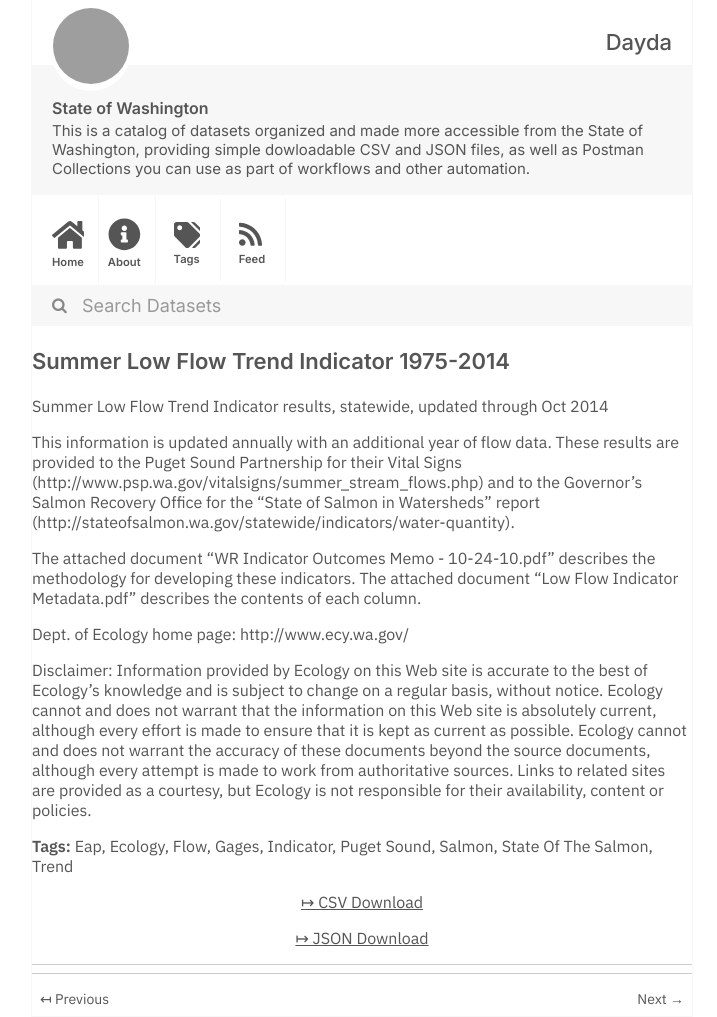
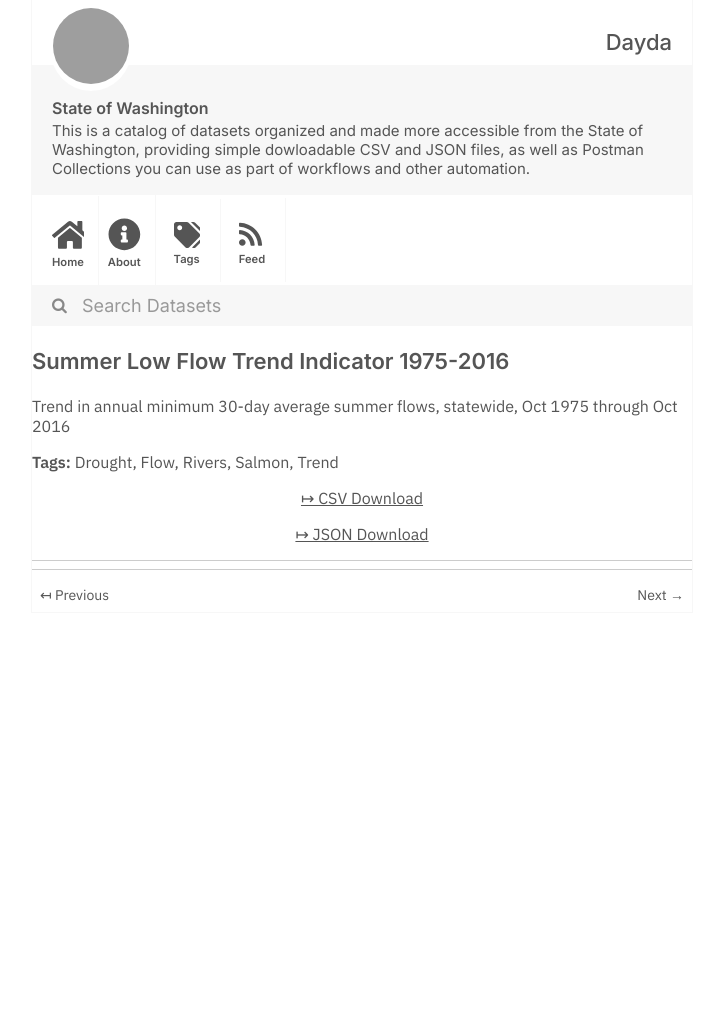
Before and after one commit to dayda-entities/state-of-washington, a Jekyll site: the page built from _posts/2020-11-10-summer-low-flow-trend-indicato.md, in a window 1280 px wide, cut to the strip 0-1017 px from the top of the page. Shown: the whole strip, without its empty margins (278-995 px from the left). Built offline with Jekyll 4.4.1, drawn with Linux system fonts in a browser that asks for light colours; after the commit the page ends 900 px from its top, so only the background shows below that; grey boxes are pictures that could not be loaded.

Commit message:
Publish Data

```diff
--- a/_posts/2020-11-10-summer-low-flow-trend-indicato.md
+++ b/_posts/2020-11-10-summer-low-flow-trend-indicato.md
@@ -1,33 +1,20 @@
 ---
-title: Summer Low Flow Trend Indicator 1975-2014
-created: '2020-11-10T17:19:56.083633'
-modified: '2020-11-10T17:19:56.083643'
+title: Summer Low Flow Trend Indicator 1975-2016
+created: '2020-11-10T17:20:56.979411'
+modified: '2020-11-10T17:20:56.979422'
 state: active
 type: dataset
 tags:
-  - Eap
-  - Ecology
+  - Drought
   - Flow
-  - Gages
-  - Indicator
-  - Puget Sound
+  - Rivers
   - Salmon
-  - State Of The Salmon
   - Trend
 groups:
   - Local Government
-csv_url: 'https://data.wa.gov/api/views/6i3q-gfgy/rows.csv?accessType=DOWNLOAD'
-json_url: 'https://data.wa.gov/api/views/6i3q-gfgy/rows.json?accessType=DOWNLOAD'
+csv_url: 'https://data.wa.gov/api/views/k328-cdkz/rows.csv?accessType=DOWNLOAD'
+json_url: 'https://data.wa.gov/api/views/k328-cdkz/rows.json?accessType=DOWNLOAD'
 layout: post
 
 ---
-Summer Low Flow Trend Indicator results, statewide, updated through Oct 2014
-
-This information is updated annually with an additional year of flow data. These results are provided to the Puget Sound Partnership for their Vital Signs (http://www.psp.wa.gov/vitalsigns/summer_stream_flows.php) and to the Governor's Salmon Recovery Office for the "State of Salmon in Watersheds" report (http://stateofsalmon.wa.gov/statewide/indicators/water-quantity).
-
-The attached document "WR Indicator Outcomes Memo - 10-24-10.pdf" describes the methodology for developing these indicators. The attached document "Low Flow Indicator Metadata.pdf" describes the contents of each column.
-
-Dept. of Ecology home page: http://www.ecy.wa.gov/
-
-Disclaimer:
-Information provided by Ecology on this Web site is accurate to the best of Ecology's knowledge and is subject to change on a regular basis, without notice. Ecology cannot and does not warrant that the information on this Web site is absolutely current, although every effort is made to ensure that it is kept as current as possible. Ecology cannot and does not warrant the accuracy of these documents beyond the source documents, although every attempt is made to work from authoritative sources. Links to related sites are provided as a courtesy, but Ecology is not responsible for their availability, content or policies.
+Trend in annual minimum 30-day average summer flows, statewide, Oct 1975 through Oct 2016
```
